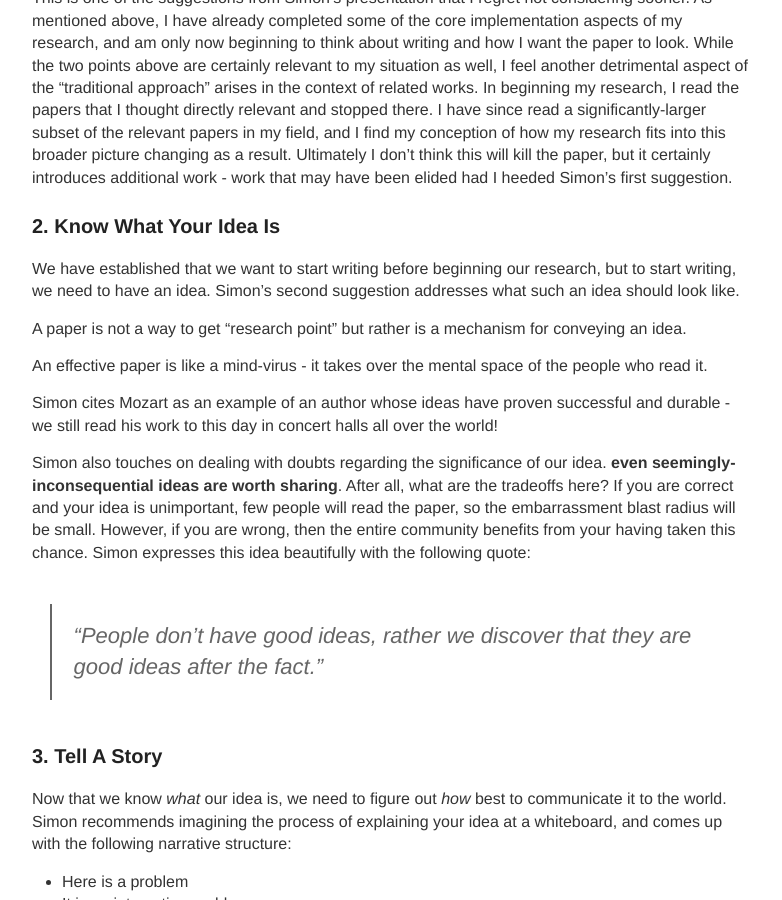
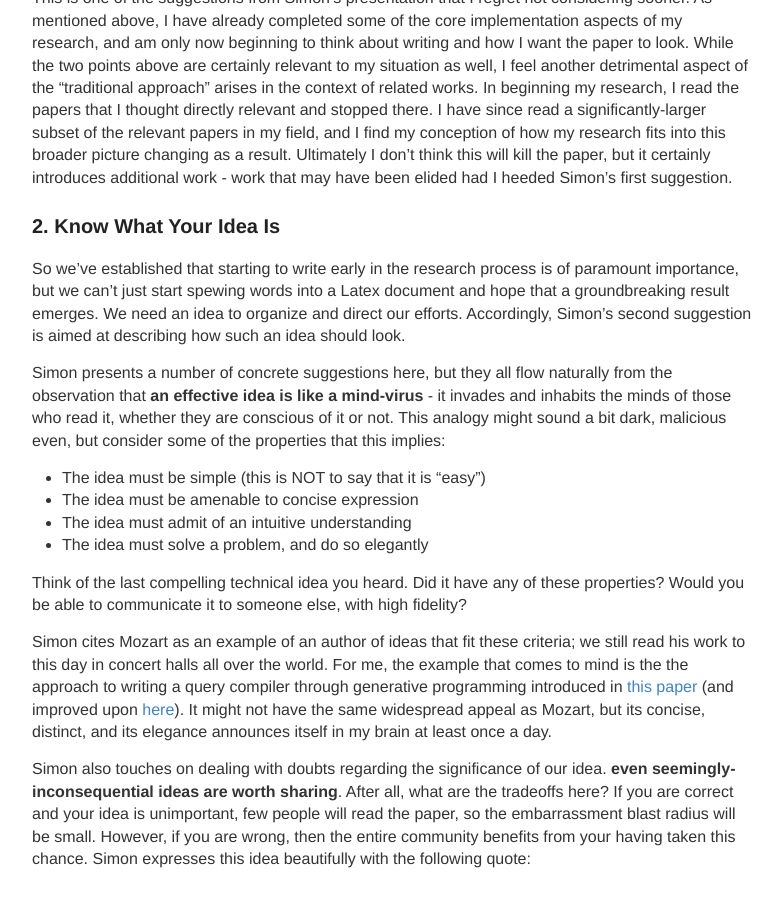
Before and after one commit to turingcompl33t/turingcompl33t.github.io, a Jekyll site: the page built from _posts/2021-7-17-How-To-Great-Research-Paper.md, in a window 1280 px wide and 900 px high, scrolled down 1369 px. Shown: the whole window, without its empty margins (248-1030 px from the left). Built offline with Jekyll 4.4.1, drawn with Linux system fonts in a browser that asks for light colours; some of the changed text lies outside the part shown.

Commit message:
getting close on research post

```diff
--- a/_posts/2021-7-17-How-To-Great-Research-Paper.md
+++ b/_posts/2021-7-17-How-To-Great-Research-Paper.md
@@ -29,13 +29,17 @@ This is one of the suggestions from Simon's presentation that I regret not consi
 
 ### 2. Know What Your Idea Is
 
-We have established that we want to start writing before beginning our research, but to start writing, we need to have an idea. Simon's second suggestion addresses what such an idea should look like.
+So we've established that starting to write early in the research process is of paramount importance, but we can't just start spewing words into a Latex document and hope that a groundbreaking result emerges. We need an idea to organize and direct our efforts. Accordingly, Simon's second suggestion is aimed at describing how such an idea should look.
 
-A paper is not a way to get "research point" but rather is a mechanism for conveying an idea.
+Simon presents a number of concrete suggestions here, but they all flow naturally from the observation that **an effective idea is like a mind-virus** - it invades and inhabits the minds of those who read it, whether they are conscious of it or not. This analogy might sound a bit dark, malicious even, but consider some of the properties that this implies:
+- The idea must be simple (this is NOT to say that it is "easy")
+- The idea must be amenable to concise expression
+- The idea must admit of an intuitive understanding
+- The idea must solve a problem, and do so elegantly
 
-An effective paper is like a mind-virus - it takes over the mental space of the people who read it.
+Think of the last compelling technical idea you heard. Did it have any of these properties? Would you be able to communicate it to someone else, with high fidelity?
 
-Simon cites Mozart as an example of an author whose ideas have proven successful and durable - we still read his work to this day in concert halls all over the world!
+Simon cites Mozart as an example of an author of ideas that fit these criteria; we still read his work to this day in concert halls all over the world. For me, the example that comes to mind is the the approach to writing a query compiler through generative programming introduced in [this paper](https://arxiv.org/pdf/1612.05566.pdf) (and improved upon [here](https://www.cs.purdue.edu/homes/rompf/papers/tahboub-sigmod18.pdf)). It might not have the same widespread appeal as Mozart, but its concise, distinct, and its elegance announces itself in my brain at least once a day.
 
 Simon also touches on dealing with doubts regarding the significance of our idea. **even seemingly-inconsequential ideas are worth sharing**. After all, what are the tradeoffs here? If you are correct and your idea is unimportant, few people will read the paper, so the embarrassment blast radius will be small. However, if you are wrong, then the entire community benefits from your having taken this chance. Simon expresses this idea beautifully with the following quote:
 
@@ -141,3 +145,5 @@ Treat every review like gold dust. Be (truly) grateful for criticism. You can us
 ### References
 
 - [How to Write A Great Research Paper](https://www.youtube.com/watch?v=VK51E3gHENc) by Simon Peyton Jones.
+- [Building Efficient Query Engines in a High-Level Language](https://arxiv.org/pdf/1612.05566.pdf) by Amir Shaikhha, Yannis Klonatos, and Christoph Koch.
+- [How to Architect a Query Compiler, Revisited](https://www.cs.purdue.edu/homes/rompf/papers/tahboub-sigmod18.pdf) by Ruby Y. Tahboub, Gregory M. Essertel, and Tiark Rompf.
```
